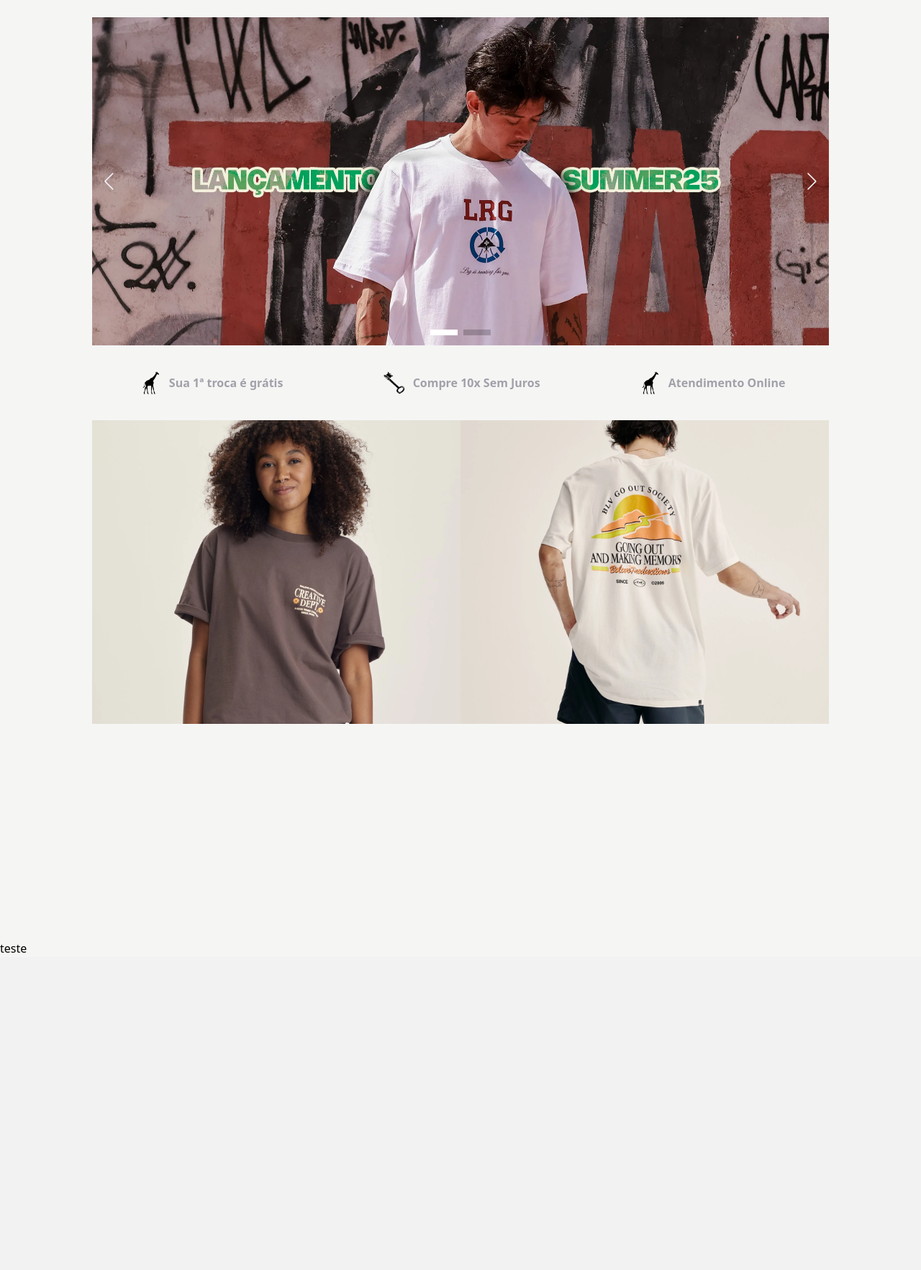
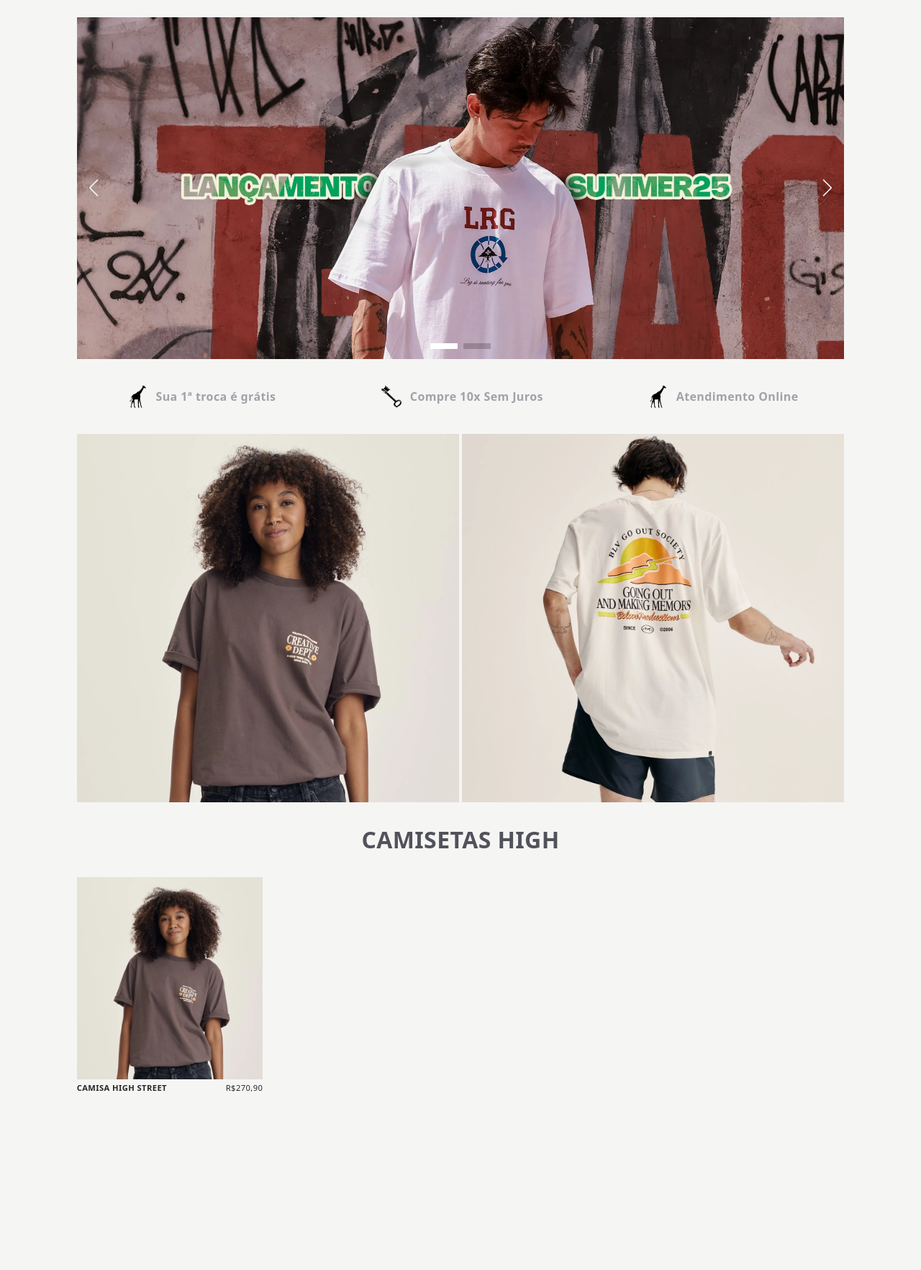
Before and after one commit to Burnninel/ecommerce_PHP, a PHP site: page / in a window 1280 px wide. Shown: the part 116-1881 px from the top of the page at 72% size. Before the commit the page ends 1440 px from the top, so only its background shows below. Run offline with PHP 8.4, Linux system fonts and the light colour scheme; some libraries are stand-ins or nearby versions; some web fonts are replaced.

Commit message:
Including section Product list

```diff
--- a/index.php
+++ b/index.php
@@ -16,8 +16,8 @@
     <link rel="stylesheet" href="/swiper.css">
 </head>
 
-<body class="bg-stone-100">
-    <header class="tracking-wide">
+<body class="bg-stone-100 tracking-wide">
+    <header>
         <nav class="bg-zinc-900 text-center">
             <div id="logo"
                 class="text-5xl uppercase text-emerald-900 py-4
@@ -46,7 +46,7 @@
     </header>
 
     <main>
-        <section class="swiper bannerInitial size-4/5 mt-6">
+        <section class="swiper bannerInitial size-5/6 mt-6">
             <div class="swiper-wrapper flex items-center h-full">
                 <div class="swiper-slide flex items-center text-center justify-center">
                     <a href="#" class="w-full"><img src="./img/lancamentos.png" alt="Lançamentos 2025" class="w-full"></a>
@@ -61,7 +61,7 @@
             <div class="swiper-pagination"></div>
         </section>
 
-        <section class="swiper bannerAutoLoop flex size-4/5 text-[2vh] font-semibold text-zinc-400 h-[13vh]">
+        <section class="swiper bannerAutoLoop flex size-5/6 text-[2vh] font-semibold text-zinc-400 h-[13vh]">
             <div class="swiper-wrapper">
                 <div class="swiper-slide flex justify-around">
                     <figure class="flex text-center items-center">
@@ -90,8 +90,8 @@
             </div>
         </section>
 
-        <section class="flex justify-center items-center text-center">
-            <div class="relative h-[33vw] size-2/5 cursor-pointer">
+        <section class="flex justify-center items-center w-5/6 mx-auto gap-1">
+            <div class="relative h-[40vw] w-1/2 cursor-pointer">
                 <img src="/img/bolovoFrente2.png" alt="Imagem da frente"
                     class="absolute inset-0 w-full h-full object-cover
                            transition-opacity duration-500 hover:opacity-0">
@@ -99,13 +99,31 @@
                     class="absolute inset-0 w-full h-full object-cover
                            transition-opacity duration-500 opacity-0 hover:opacity-100">
             </div>
-            <div class="relative h-[33vw] size-2/5 cursor-pointer">
+            <div class="relative h-[40vw] size-1/2 cursor-pointer">
                 <img src="/img/bolovoCostas.png" alt="Imagem da frente"
                     class="absolute inset-0 w-full h-full object-cover
                            transition-opacity duration-500 hover:opacity-0">
                 <img src="/img/bolovoFrente.png" alt="Imagem de costas"
                     class="absolute inset-0 w-full h-full object-cover
                            transition-opacity duration-500 opacity-0 hover:opacity-100">
+            </div>
+        </section>
+
+        <section class="flex justify-center items-center text-center w-5/6 mx-auto">
+            <div class="w-full">
+                <h1 class="text-[4vh] font-semibold text-zinc-600 uppercase my-[3.5vh]">Camisetas HIGH</h1>
+                <ul class="flex flex-wrap gap-[1vh]">
+                    <li class="w-[calc(25%-1vh)]">
+                        <div class="relative h-[22vw]">
+                            <img src="/img/bolovoFrente2.png" alt="Imagem da frente" class="absolute inset-0 w-full h-full object-cover transition-opacity duration-500 hover:opacity-0">
+                            <img src="/img/bolovoCostas2.png" alt="Imagem de costas" class="absolute inset-0 w-full h-full object-cover transition-opacity duration-500 opacity-0 hover:opacity-100">
+                        </div>
+                        <div class="flex justify-between uppercase text-[1.4vh] text-zinc-800 py-[0.5vh]">
+                            <p class="font-bold">Camisa High Street</p>
+                            <p>R$270,90</p>
+                        </div>
+                    </li>
+                </ul>
             </div>
         </section>
     </main>
```
